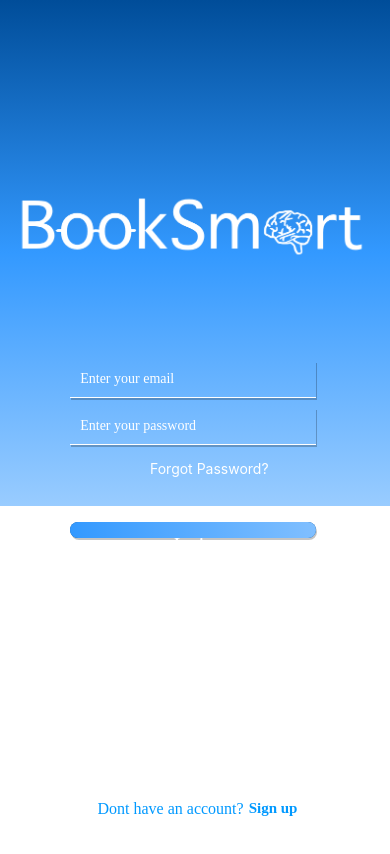
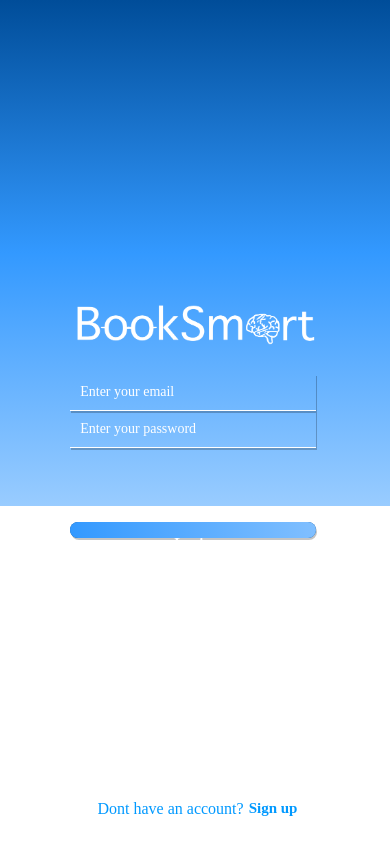
Before and after one commit to marinazjalic/smart-campus-app, a React Native app: screen /Login in a window 390 px wide. Shown: the top 854 px of the page. Built offline with nearby package versions, Linux system fonts and the light colour scheme.

Commit message:
fixed date parsing bug

```diff
--- a/Confirmation.js
+++ b/Confirmation.js
@@ -89,12 +89,15 @@ function Confirmation({ navigation }) {
             Capacity: {latestBookingObj.capacity}
           </Text>
           {latestBookingObj.utilities && (
-        <Text style={styles.detailsText}>This room is equipped with a whiteboard and power outlet</Text>
-      )}
-      {latestBookingObj.accessibility && (
-        <Text style={styles.detailsText}>This room is wheelchair accessible.</Text>
-      )}
-
+            <Text style={styles.detailsText}>
+              This room is equipped with a whiteboard and power outlet.
+            </Text>
+          )}
+          {latestBookingObj.accessibility && (
+            <Text style={styles.detailsText}>
+              This room is wheelchair accessible.
+            </Text>
+          )}
         </View>
         <TouchableOpacity
           style={styles.homeButton}
@@ -197,7 +200,7 @@ const styles = StyleSheet.create({
   },
   detailsContainer: {
     backgroundColor: "white",
-    height: 310,
+    height: 318,
     width: "93%",
     marginLeft: 15,
     shadowColor: "#000",
--- a/HomeScreen.js
+++ b/HomeScreen.js
@@ -352,6 +352,7 @@ const HomeScreen = ({ navigation, route }) => {
     if (day && day.dateString) {
       const newStyle = { selected: true, selectedColor: "#0099ff" };
       setSelectedDate(day.dateString);
+      console.log(day.dateString);
       setSelectedDates({ [day.dateString]: newStyle });
     } else {
       console.error("Invalid day object received:", day);
@@ -485,18 +486,12 @@ const HomeScreen = ({ navigation, route }) => {
         } else {
           //trigger the alert here
 
-          Alert.alert(
-            "Room Unavailable",
-            "Sorry, all rooms are booked.",
-            [
-              { text: "OK", onPress: () => resetSelections() }
-            ]
-          );
+          Alert.alert("Room Unavailable", "Sorry, all rooms are booked.", [
+            { text: "OK", onPress: () => resetSelections() },
+          ]);
 
           console.log("ALERT");
-
         }
-
       } else {
         const sortByCapacity = potentialRooms.sort(
           (a, b) => a.capacity - b.capacity
@@ -505,13 +500,24 @@ const HomeScreen = ({ navigation, route }) => {
         const availabilityId = allAvailRooms.filter(
           (room) => room.room_id == selectedRoom._id
         );
-        const newDate = new Date(selectedDate);
+        // const newDate = new Date(selectedDate);
+        const parseDate = selectedDate.split("-");
+        const newDate = new Date(
+          parseDate[0],
+          Number(parseDate[1]) - 1,
+          parseDate[2]
+        );
+        // newDate.setHours(0);
+
+        console.log("NEWDATE");
+        console.log(newDate.getDay());
+        console.log(newDate);
         const formattedDate =
-          Arrays.weekdays[newDate.getDay() + 1] +
+          Arrays.weekdays[newDate.getDay()] +
           ", " +
           Arrays.months[newDate.getMonth()] +
           " " +
-          Number(newDate.getDate() + 1).toString();
+          newDate.getDate();
 
         /* we can only reserve the room automatically if it meets all user requirements */
         if (!predictionFlag) {
@@ -562,17 +568,12 @@ const HomeScreen = ({ navigation, route }) => {
         await handlePredictionData(location, capacity, utilities);
       } else {
         //call an alert here for further error handling
-        Alert.alert(
-          "Room Unavailable",
-          "Sorry, all rooms are booked.",
-          [
-            { text: "OK", onPress: () => resetSelections() }
-          ]
-        );
+        Alert.alert("Room Unavailable", "Sorry, all rooms are booked.", [
+          { text: "OK", onPress: () => resetSelections() },
+        ]);
       }
     }
   };
-
 
   const reloadBookingData = (
     dateObj,
--- a/Login.js
+++ b/Login.js
@@ -58,7 +58,6 @@ function Login({ navigation }) {
 
   const bookings_arr = [];
   let booking_id = 0;
-
 
   const resetSelections = () => {
     setUsername("");
@@ -132,14 +131,18 @@ function Login({ navigation }) {
       let time_slot =
         upcomingBookings[i].start_time + " - " + upcomingBookings[i].end_time;
       let parsedDate = upcomingBookings[i].date.toString().split("-");
-      let newDate = new Date(upcomingBookings[i].date.split("T")[0]);
+      let dateString =
+        parsedDate[1] + "-" + parsedDate[2].split("T")[0] + "-" + parsedDate[0];
 
+      //update this to fix the date obj
+      let newDate = new Date(upcomingBookings[i].date);
+      newDate.setHours(0);
       let formattedDate =
-        weekdays[newDate.getDay() + 1] +
+        weekdays[newDate.getDay()] +
         ", " +
         months[parsedDate[1] - 1] +
         " " +
-        (Number(newDate.getDate()) + 1).toString();
+        newDate.getDate();
       const room_details = await getRoomDetails(upcomingBookings[i].room_id);
 
       let booking_obj = {
@@ -156,6 +159,7 @@ function Login({ navigation }) {
         room_id: upcomingBookings[i].room_id,
       };
       bookings_arr.push(booking_obj);
+      console.log(booking_obj);
     }
     setBookings(bookings_arr);
     setData(bookings_arr);
@@ -202,10 +206,19 @@ function Login({ navigation }) {
         colors={["#004d99", "#3399ff", "#99ccff"]}
         style={{ height: "60%", width: "100%" }}
       >
-
         <View style={styles.topContainer}>
-
-        <Image source={require('./assets/logo.png')} style={{ width: "99%", height: "20%", marginTop: "50%"}} />
+          {/* <View style={styles.imageContainer}> */}
+          <Image
+            source={require("./assets/logo.png")}
+            style={{
+              width: "69%",
+              height: "20%",
+              marginTop: "70%",
+              marginLeft: "16%",
+              resizeMode: "contain",
+            }}
+          />
+          {/* </View> */}
 
           <TextInput
             placeholder="Enter your email"
@@ -222,9 +235,9 @@ function Login({ navigation }) {
             onChangeText={(text) => setPassword(text)}
             style={styles.pwInput}
           />
-          <TouchableOpacity onPress={() => navigation.navigate("SignUp")}>
+          {/* <TouchableOpacity onPress={() => navigation.navigate("SignUp")}>
             <Text style={styles.forgotText}>Forgot Password?</Text>
-          </TouchableOpacity>
+          </TouchableOpacity> */}
         </View>
       </LinearGradient>
       <View style={styles.bottomContainer}>
@@ -250,7 +263,6 @@ function Login({ navigation }) {
         </TouchableOpacity>
       </View>
     </View>
-
   );
 }
 
@@ -286,14 +298,14 @@ const styles = StyleSheet.create({
     alignItems: "center",
   },
   emailInput: {
-    height: "15%",
+    height: "10%",
     width: "63%",
-    marginTop: "27%",
+    // marginTop: "1%",
     borderBottomWidth: 1,
     borderBottomColor: "white",
     marginLeft: "18%",
     padding: 10,
-    marginBottom: 10,
+    // marginBottom: "10%",
     shadowOffset: {
       width: 1,
       height: 2,
@@ -303,13 +315,13 @@ const styles = StyleSheet.create({
     color: "white",
   },
   pwInput: {
-    height: "15%",
+    height: "10%",
     width: "63%",
     borderBottomWidth: 1,
     borderBottomColor: "white",
     marginLeft: "18%",
     padding: 10,
-    marginBottom: 10,
+    marginBottom: "40%",
     fontFamily: "Avenir",
     shadowOffset: {
       width: 1,
@@ -356,7 +368,7 @@ const styles = StyleSheet.create({
   },
   topContainer: {
     // backgroundColor: "red",
-    height: "60%",
+    height: "100%",
     width: "100%",
     //alignItems: 'center',
     //justifyContent: 'flex-start',
@@ -406,6 +418,11 @@ const styles = StyleSheet.create({
     marginLeft: 150,
     marginTop: 5,
   },
+  // imageContainer: {
+  //   height: "50%",
+  //   width: "90%",
+  //   backgroundColor: "red",
+  // },
 });
 
 export default Login;
--- a/SignUp.js
+++ b/SignUp.js
@@ -100,7 +100,16 @@ export default function SignUp({ navigation }) {
         style={{ height: "60%", width: "100%" }}
       >
         <View style={styles.topContainer}>
-        <Image source={require('./assets/logo.png')} style={{ width: "99%", height: "10%", marginTop: "50%"}} />
+          <Image
+            source={require("./assets/logo.png")}
+            style={{
+              width: "69%",
+              height: "20%",
+              marginTop: "60%",
+              marginLeft: "15%",
+              resizeMode: "contain",
+            }}
+          />
           <TextInput
             placeholder="Enter your email"
             placeholderTextColor={"white"}
@@ -179,7 +188,7 @@ const styles = StyleSheet.create({
   emailInput: {
     height: "10%",
     width: "63%",
-    marginTop: "25%",
+    // marginTop: "25%",
     borderBottomWidth: 1,
     borderBottomColor: "white",
     marginLeft: "18%",
--- a/UpcomingBookings.js
+++ b/UpcomingBookings.js
@@ -42,6 +42,7 @@ const UpcomingBookings = () => {
                 shadowOpacity: 0.23,
                 shadowRadius: 2.99,
                 height: "86%",
+                width: 287,
               }}
             >
               <Card.Title style={styles.dateText}>
--- a/constants/Strings.js
+++ b/constants/Strings.js
@@ -1,3 +1,3 @@
 export default {
-  ip_address: "192.168.2.69",
+  ip_address: "192.168.50.163",
 };
```
